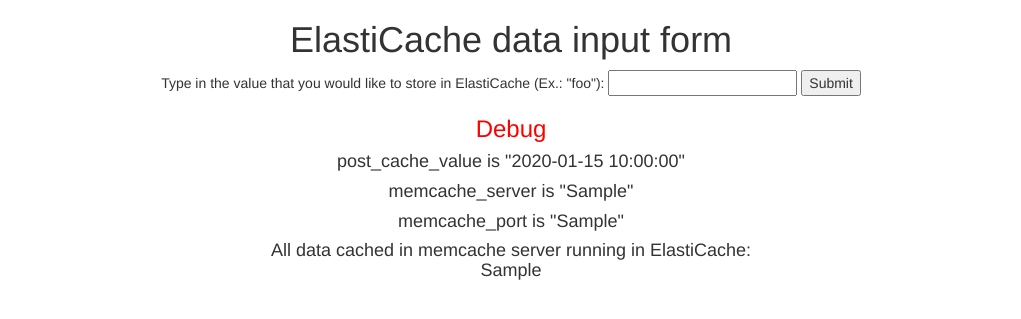
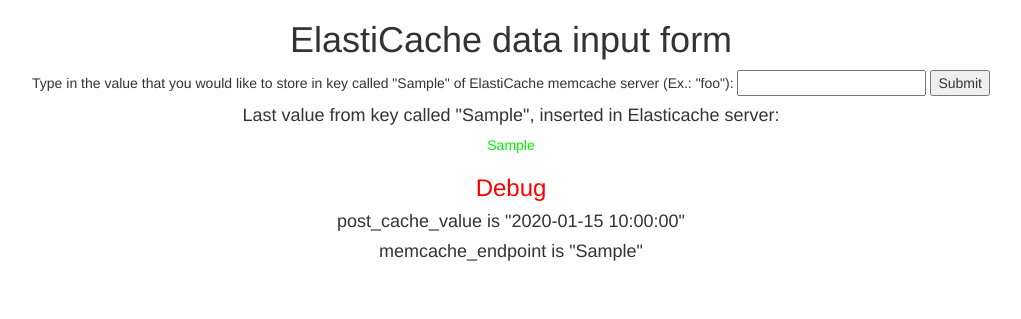
Before and after one commit to eduardoamendola/ElasticBeanstalk, a Flask app: template StudyTasks/02/eb_flask_with_elasticache/templates/elasticache.html in a window 1280 px wide. Shown: the top 319 px of the page, without its empty margins (129-1150 px from the left). Run offline with Flask 2, Linux system fonts and the light colour scheme; the template is opened without the code that fills it: most values are stand-ins (such as "Sample title", 1, 10 or a date in 2020); some libraries are stand-ins or nearby versions.

Commit message:
Final adjustments. Task 02 is done! :)

```diff
--- a/StudyTasks/02/eb_flask_with_elasticache/application.py
+++ b/StudyTasks/02/eb_flask_with_elasticache/application.py
@@ -22,17 +22,23 @@
     config.read('/etc/elasticache.cfg')
     memcache_server = config.get('memcache', 'server')
     memcache_port = config.get('memcache', 'port')
+    memcache_endpoint = [ memcache_server + ":" + memcache_port ]
+    memcache_key = "mykey"
 
     # Connecting to memcache server in Elasticache
-    elasticache = memcache.Client(('$memcache_server:$memcache_port',))
-
-    # Retrieving all data from Elasticache server
-    cached_data = elasticache.flush_all()
+    elasticache = memcache.Client(memcache_endpoint)
 
     cache_value = None
     if request.method == 'POST' and 'posted_cache_value' in request.form:
+	# Adding the entered value to cache_value variable
         cache_value = request.form['posted_cache_value']
-    return render_template('elasticache.html', posted_cache_value=cache_value, memcache_server=memcache_server, memcache_port=memcache_port, cached_data=cached_data)
+	# Adding cache_value to key called "key" inside the memcache server
+	elasticache.set(memcache_key, cache_value)
+
+    # Retrieving data from key "mykey"  from Elasticache server
+    cached_data = elasticache.get(memcache_key)
+
+    return render_template('elasticache.html', posted_cache_value=cache_value, memcache_endpoint=memcache_endpoint, cached_data=cached_data, memcache_key=memcache_key)
 
 # run the application.
 if __name__ == "__main__":
--- a/StudyTasks/02/eb_flask_with_elasticache/templates/elasticache.html
+++ b/StudyTasks/02/eb_flask_with_elasticache/templates/elasticache.html
@@ -8,19 +8,19 @@
 	<p><p>
 	<div class="container">
         <form method="POST" action="">
-           	Type in the value that you would like to store in ElastiCache (Ex.: "foo"):
+           	Type in the value that you would like to store in key called "{{memcache_key}}" of ElastiCache memcache server (Ex.: "foo"):
            	<input type="text" name="posted_cache_value">
             <input type="submit" name="submit" value="Submit">
         </form>
+        <h4>Last value from key called "{{memcache_key}}", inserted in Elasticache server:</h4>
+	<P> <font color=gree>{{ cached_data }}</font><P>
         {% if posted_cache_value %}
             <h3>
             	<font color=red>Debug</font>
             </h3>
 		    <h4>post_cache_value is "{{ posted_cache_value }}"</h4>
-		    <h4>memcache_server is "{{ memcache_server }}"</h4>
-		    <h4>memcache_port is "{{ memcache_port }}"</h4>
+		    <h4>memcache_endpoint is "{{ memcache_endpoint }}"</h4>
         {% endif %}
-        <h4>All data cached in memcache server running in ElastiCache:<p>{{ cached_data }}</h4>
     </div>
 	</center>
 {% endblock %}
```
